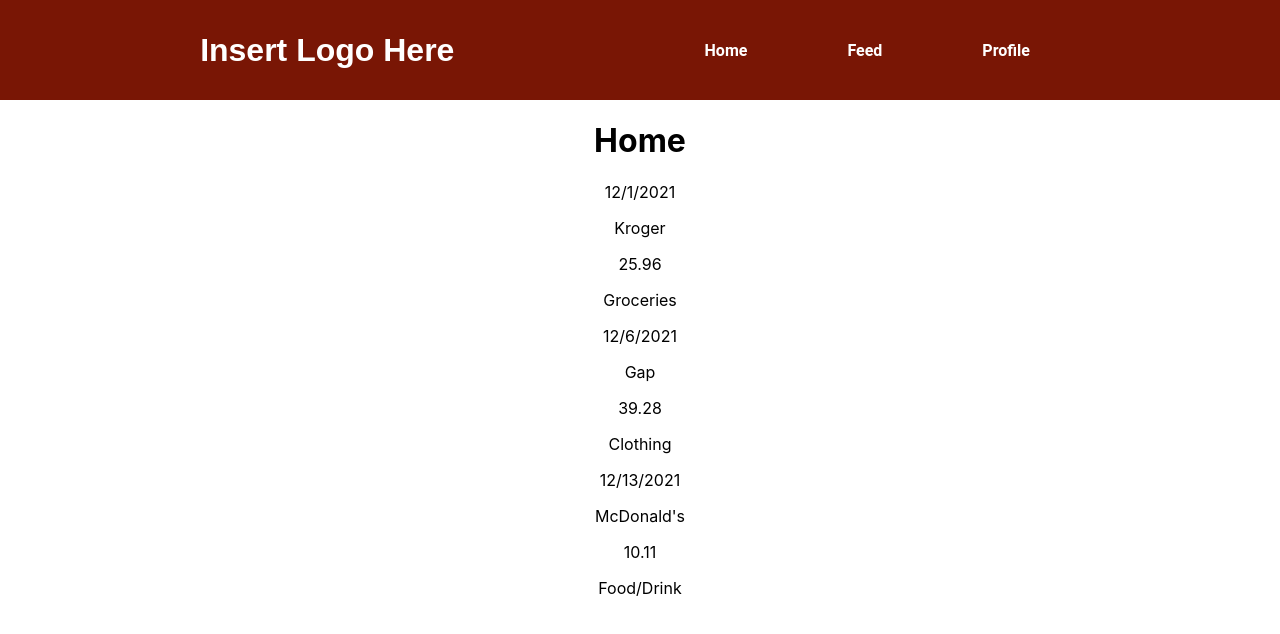
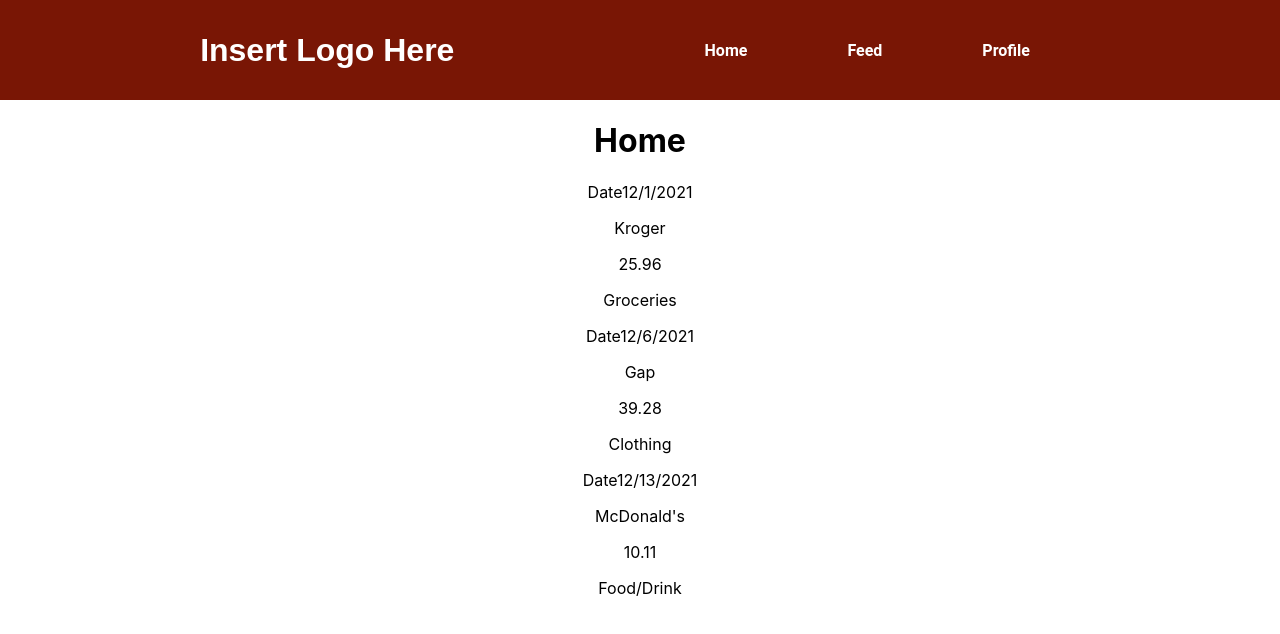
Before and after one commit to ItsIanP/sharable-spending, a React (Create React App) app: page /Home in a window 1280 px wide. Shown: the top 634 px of the page. Built offline with nearby package versions, Linux system fonts and the light colour scheme.

Commit message:
individual expense work

```diff
--- a/src/components/IndividualExpense.js
+++ b/src/components/IndividualExpense.js
@@ -4,7 +4,7 @@ import './IndividualExpense.css'
 const IndividualExpense = ({date, location, cost, category}) => {
     return (
         <div>
-            <p>{date}</p>
+            <p>Date{date}</p>
             <p>{location}</p>
             <p>{cost}</p>
             <p>{category}</p>
```
